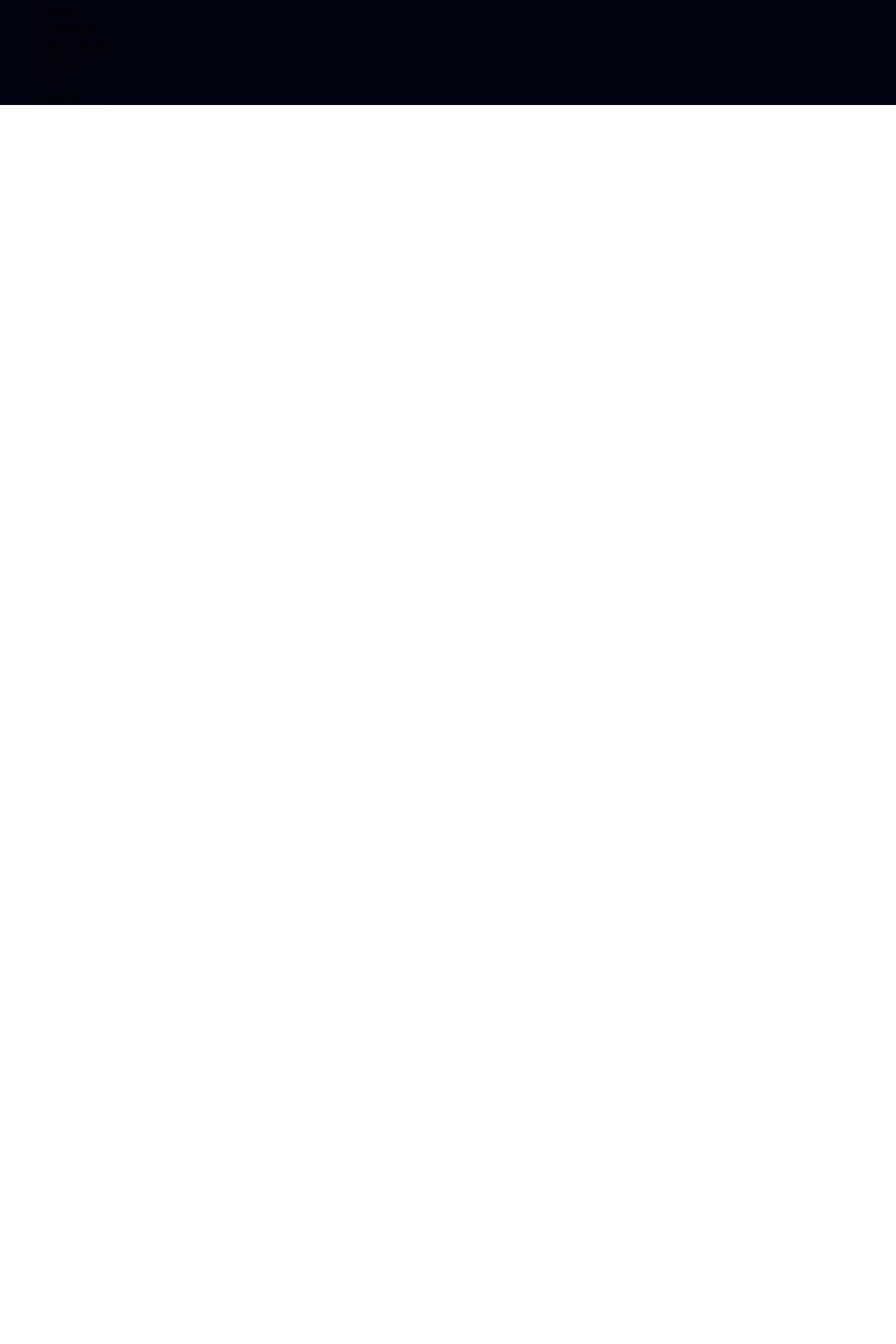
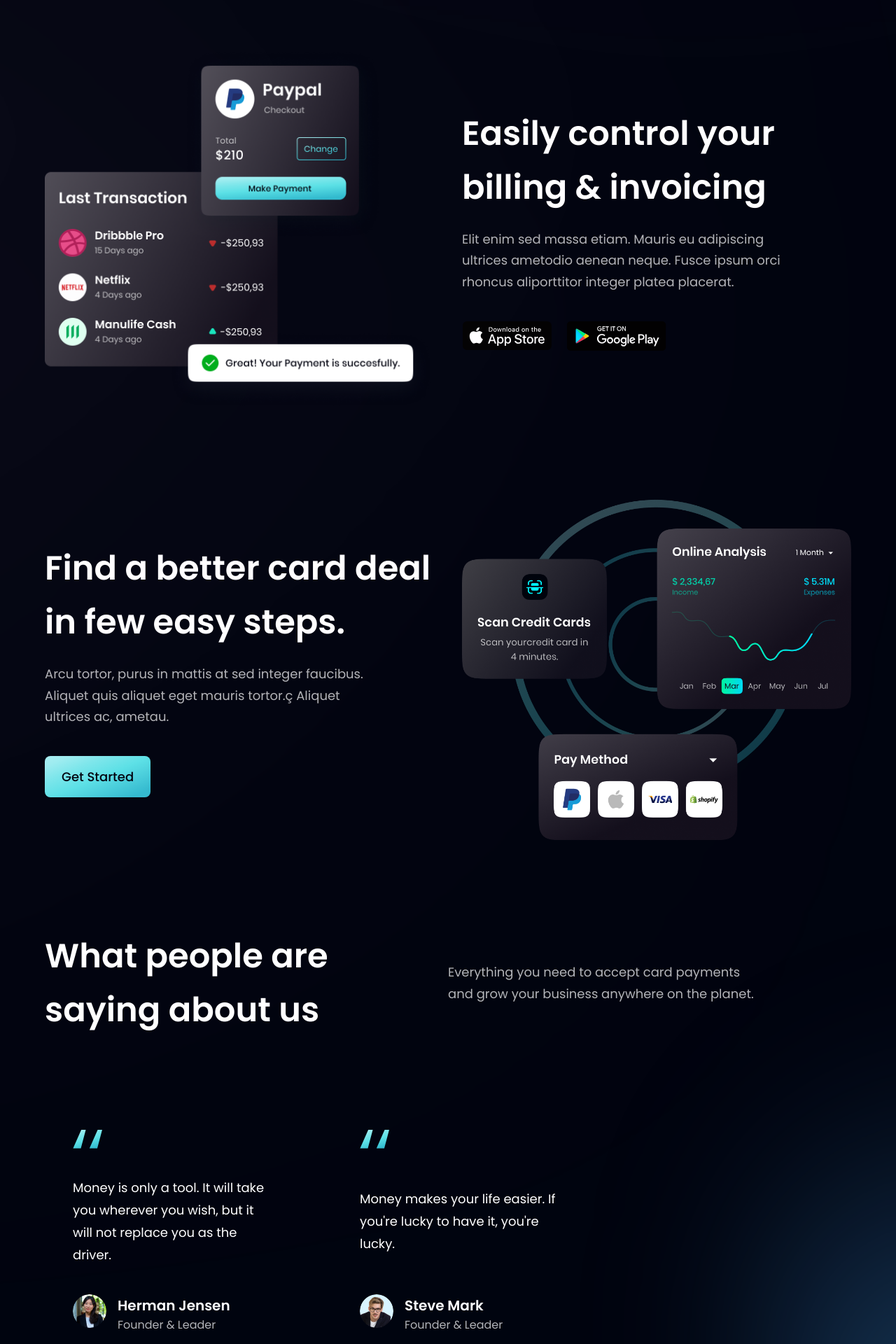
Before and after one commit to HugaidaS/bank-app, a React (Vite) app: page / in a window 1280 px wide. Shown: the part 1540-3460 px from the top of the page at 70% size. Before the commit the page ends 1690 px from the top, so only its background shows below. Built offline with nearby package versions, Linux system fonts and the light colour scheme.

Commit message:
last sections are finished, the project is complete

```diff
--- a/src/components/Billing.tsx
+++ b/src/components/Billing.tsx
@@ -1,9 +1,45 @@
-import React from "react";
+import { apple, bill, google } from "../assets";
+import styles, { layout } from "../styles";
 
-type Props = {};
+const Billing = () => (
+  <section id="product" className={layout.sectionReverse}>
+    <div className={layout.sectionImgReverse}>
+      <img
+        src={bill}
+        alt="billing"
+        className="w-[100%] h-[100%] relative z-[5]"
+      />
 
-const Billing = (props: Props) => {
-  return <div>Billing</div>;
-};
+      {/* gradient start */}
+      <div className="absolute z-[3] -left-1/2 top-0 w-[50%] h-[50%] rounded-full white__gradient" />
+      <div className="absolute z-[0] w-[50%] h-[50%] -left-1/2 bottom-0 rounded-full pink__gradient" />
+      {/* gradient end */}
+    </div>
+
+    <div className={layout.sectionInfo}>
+      <h2 className={styles.heading2}>
+        Easily control your <br className="sm:block hidden" /> billing &
+        invoicing
+      </h2>
+      <p className={`${styles.paragraph} max-w-[470px] mt-5`}>
+        Elit enim sed massa etiam. Mauris eu adipiscing ultrices ametodio aenean
+        neque. Fusce ipsum orci rhoncus aliporttitor integer platea placerat.
+      </p>
+
+      <div className="flex flex-row flex-wrap sm:mt-10 mt-6">
+        <img
+          src={apple}
+          alt="google_play"
+          className="w-[128.86px] h-[42.05px] object-contain mr-5 cursor-pointer"
+        />
+        <img
+          src={google}
+          alt="google_play"
+          className="w-[144.17px] h-[43.08px] object-contain cursor-pointer"
+        />
+      </div>
+    </div>
+  </section>
+);
 
 export default Billing;
--- a/src/components/CTA.tsx
+++ b/src/components/CTA.tsx
@@ -1,9 +1,22 @@
-import React from "react";
+import styles from "../styles";
+import Button from "./Button";
 
-type Props = {};
-
-const CTA = (props: Props) => {
-  return <div>CTA</div>;
-};
+const CTA = () => (
+  <section
+    className={`${styles.flexCenter} ${styles.marginY} ${styles.padding} sm:flex-row flex-col bg-black-gradient-2 rounded-[20px] box-shadow`}
+  >
+    <div className="flex-1 flex flex-col">
+      <h2 className={styles.heading2}>Let’s try our service now!</h2>
+      <p className={`${styles.paragraph} max-w-[470px] mt-5`}>
+        Everything you need to accept card payments{" "}
+        <br className="sm:block hidden" /> and grow your business anywhere on
+        the planet.
+      </p>
+    </div>
+    <div className={`${styles.flexCenter} sm:ml-10 sm:mt-0 sm:mb-0 ml-0 mb-3`}>
+      <Button styles="rounded-lg" text="Get Started" />
+    </div>
+  </section>
+);
 
 export default CTA;
--- a/src/components/CardDeal.tsx
+++ b/src/components/CardDeal.tsx
@@ -1,9 +1,24 @@
-import React from "react";
+import { card } from "../assets";
+import styles, { layout } from "../styles";
+import Button from "./Button";
 
-type Props = {};
-
-const CardDeal = (props: Props) => {
-  return <div>CardDeal</div>;
-};
+const CardDeal = () => (
+  <section id="product2" className={layout.section}>
+    <div className={layout.sectionInfo}>
+      <h2 className={styles.heading2}>
+        Find a better card deal
+        <br className="sm:block hidden" /> in few easy steps.
+      </h2>
+      <p className={`${styles.paragraph} max-w-[470px] mt-5`}>
+        Arcu tortor, purus in mattis at sed integer faucibus. Aliquet quis
+        aliquet eget mauris tortor.ç Aliquet ultrices ac, ametau.
+      </p>
+      <Button styles="mt-10 rounded-lg" text="Get Started" />
+    </div>
+    <div className={`${layout.sectionImg} flex-col`}>
+      <img src={card} alt="card" className="w-[100%] h-[100%] relative z-[5]" />
+    </div>
+  </section>
+);
 
 export default CardDeal;
--- a/src/components/Clients.tsx
+++ b/src/components/Clients.tsx
@@ -1,9 +1,23 @@
-import React from "react";
+import { clients } from "../constants";
+import styles from "../styles";
 
-type Props = {};
-
-const Clients = (props: Props) => {
-  return <div>Clients</div>;
-};
+const Clients = () => (
+  <section className={`${styles.flexCenter} my-4`}>
+    <div className={`${styles.flexCenter} flex-wrap w-full`}>
+      {clients.map((client) => (
+        <div
+          key={client.id}
+          className={`flex-1 ${styles.flexCenter} sm:min-w-[192px] min-w-w-[120px]`}
+        >
+          <img
+            src={client.logo}
+            alt="client"
+            className="sm:w-[192px] w-[100px] object-contain"
+          />
+        </div>
+      ))}
+    </div>
+  </section>
+);
 
 export default Clients;
--- a/src/components/FeedbackCard.tsx
+++ b/src/components/FeedbackCard.tsx
@@ -1,9 +1,35 @@
-import React from "react";
+import { quotes } from "../assets/index";
 
-type Props = {};
-
-const FeedbackCard = (props: Props) => {
-  return <div>FeedbackCard</div>;
+type Props = {
+  id: string;
+  content: string;
+  name: string;
+  title: string;
+  img: string;
 };
 
+const FeedbackCard = ({ id, img, content, name, title }: Props) => (
+  <div className="flex justify-between flex-col px-10 py-12 rounded-[20px] max-w-[370px] md:mr-10 sm:mr-5 mr-0 my-5 cursor-pointer feedback-card">
+    <img
+      src={quotes}
+      alt="quotes"
+      className="w-[42px] h-[27px] object-contain"
+    />
+    <p className="font-poppins font-normal text-[18px] leading-[32px] text-white my-10">
+      {content}
+    </p>
+    <div className="flex flex-row">
+      <img src={img} alt={name} className="w-[48px] h-[48px] rounded-full" />
+      <div className="flex flex-col ml-4">
+        <h2 className="font-poppins font-semibold text-[20px] leading-[32px] text-white">
+          {name}
+        </h2>
+        <p className="font-poppins font-noraml text-[16px] leading-[24px] text-dimWhite">
+          {title}
+        </p>
+      </div>
+    </div>
+  </div>
+);
+
 export default FeedbackCard;
--- a/src/components/Footer.tsx
+++ b/src/components/Footer.tsx
@@ -1,9 +1,73 @@
-import React from "react";
+import styles from "../styles";
+import { logo } from "../assets";
+import { footerLinks, socialMedia } from "../constants";
 
-type Props = {};
-
-const Footer = (props: Props) => {
-  return <div>Footer</div>;
-};
+const Footer = () => (
+  <section
+    id="footer"
+    className={`${styles.flexCenter} ${styles.paddingX} flex-col`}
+  >
+    <div className={`${styles.flexStart} md:flex-row flex-col mb-8 w-full`}>
+      <div className="flex-1 flex - flex-col justify-start mr-10">
+        <img
+          src={logo}
+          alt="logo"
+          className="w-[266px] h-[72px] object-contain"
+        />
+        <p className={`${styles.paragraph} max-w-[310px] mt-4`}>
+          A new way to make the payments <br className="sm:block hidden" />{" "}
+          easy, reliable and secure.
+        </p>
+      </div>
+      <div
+        className={`flex-[1.5] w-full flex flex-row justify-between flex-wrap md:mt-0 mt-10`}
+      >
+        {footerLinks.map((footerLinksSection) => (
+          <div
+            key={footerLinksSection.title}
+            className="flex flex-col ss:my-0 my-2 min-w-[150px]"
+          >
+            <h4 className="font-poppins font-medium text-[18px] leading-[27px] text-white">
+              {footerLinksSection.title}
+            </h4>
+            <ul className="list-none mt-4">
+              {footerLinksSection.links.map((link, idx) => (
+                <li
+                  key={link.name}
+                  className={`font-poppins font-normal text-[16px] leading-[24px] text-dimWhite hover:text-secondary cursor-pointer ${
+                    idx !== footerLinksSection.links.length - 1
+                      ? "mb-4"
+                      : "mb-0"
+                  }`}
+                >
+                  <a href={link.link}>{link.name}</a>
+                </li>
+              ))}
+            </ul>
+          </div>
+        ))}
+      </div>
+    </div>
+    <div className="flex md:flex-row flex-col justify-between w-full items-center py-6 border-t-[1px] border-t-[#3F3E45]">
+      <p className="font-poppins font-normal text-center text-[18px] leading-[27px] text-white">
+        Copyright 2021 HooBank. All Rights Reserved.
+      </p>
+      <div className="flex flex-row md:mt-0 mt-6">
+        {socialMedia.map((social, idx) => (
+          <a href={social.link}>
+            <img
+              key={social.id}
+              src={social.icon}
+              alt={social.id}
+              className={`w-[21px] h-[21px] object-contain cursor-pointer ${
+                idx !== socialMedia.length - 1 ? "mr-6" : " mr-0"
+              }`}
+            />
+          </a>
+        ))}
+      </div>
+    </div>
+  </section>
+);
 
 export default Footer;
--- a/src/components/Testimonials.tsx
+++ b/src/components/Testimonials.tsx
@@ -1,9 +1,34 @@
-import React from "react";
+import { feedback } from "../constants";
+import styles from "../styles";
+import FeedbackCard from "./FeedbackCard";
 
-type Props = {};
+const Testimonials = () => (
+  <section
+    id="clients"
+    className={`${styles.paddingY} ${styles.flexCenter} flex-col relative`}
+  >
+    {/* gradient start */}
+    <div className="absolute z-[0] -right-[50%] w-[60%] h-[60%] rounded-full blue__gradient" />
+    {/* gradient end */}
 
-const Testimonials = (props: Props) => {
-  return <div>Testimonials</div>;
-};
+    <div className="w-full flex justify-between items-center md:flex-row flex-col sm:mb-16 mb-6 relative z-[1]">
+      <h1 className={styles.heading2}>
+        What people are <br className="sm:block hidden" /> saying about us
+      </h1>
+      <div className="w-full md:mt-0 mt-6">
+        <p className={`${styles.paragraph} text-left max-w-[450px]`}>
+          Everything you need to accept card payments and grow your business
+          anywhere on the planet.
+        </p>
+      </div>
+    </div>
+
+    <div className="flex flex-wrap sm:justify-start justify-center w-full feedback-container relative z-[1]">
+      {feedback.map((card) => (
+        <FeedbackCard key={card.id} {...card} />
+      ))}
+    </div>
+  </section>
+);
 
 export default Testimonials;
```
